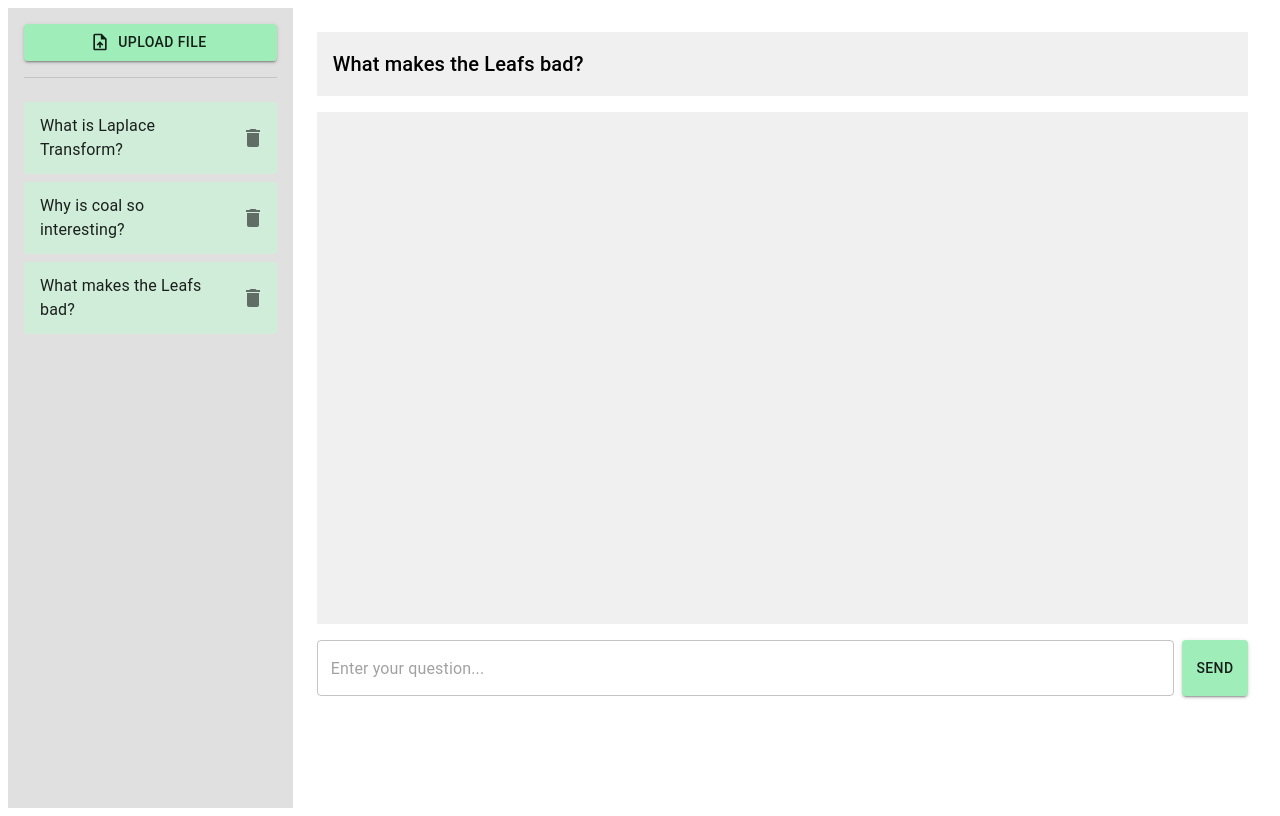
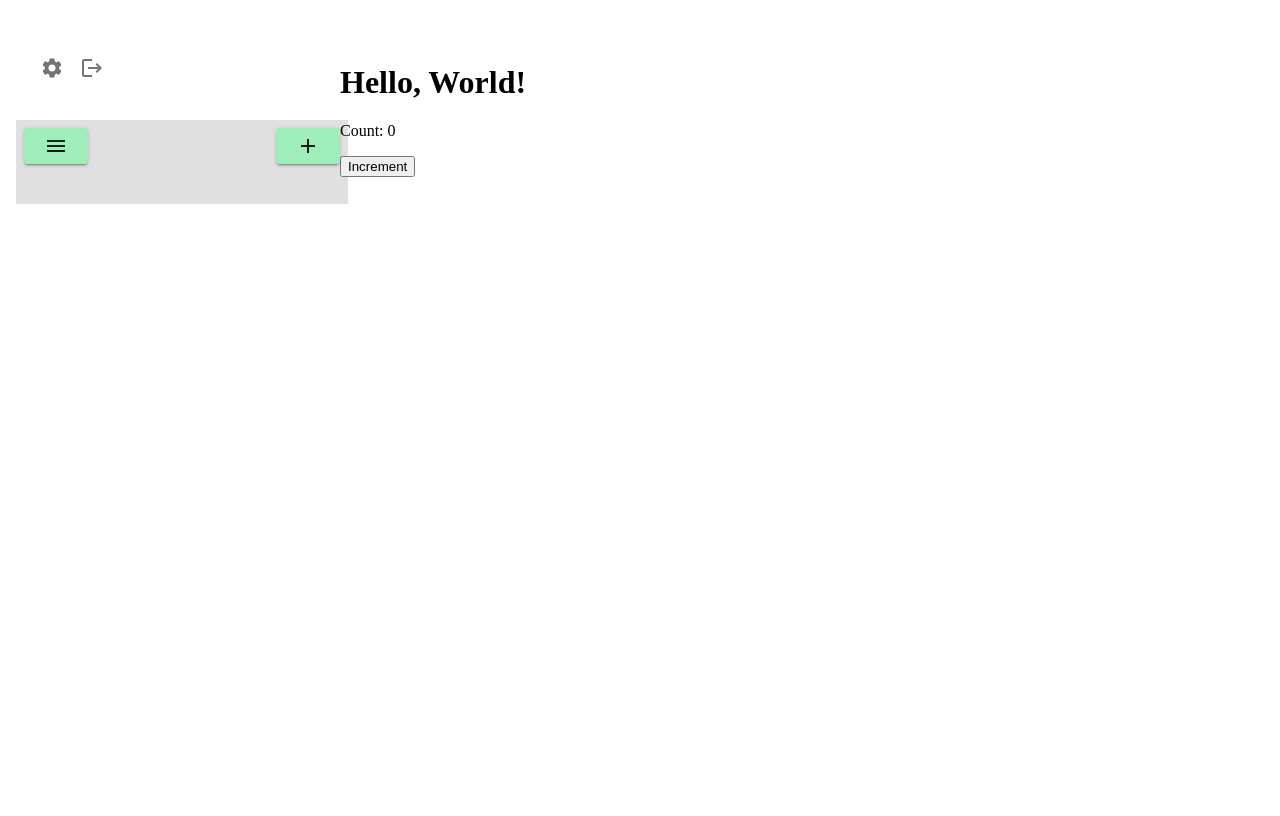
Before and after one commit to SE-Exort/InfoGrep-Frontend, a React (Create React App) app: page / in a window 1280 px wide. Both pictures are taken after a click on the button "GO TO CHAT". Built offline with nearby package versions, Linux system fonts and the light colour scheme.

Commit message:
Removed Panel controller Basic Settings Bar no functionality Chat now getting session id Chatroommanager functional needs UI work

```diff
--- a/src/components/chatroomManager.tsx
+++ b/src/components/chatroomManager.tsx
@@ -1,22 +1,161 @@
-import React, { useState } from 'react';
+import React, { useState, useEffect } from 'react';
+import { Box, Button, TextField, Typography, List, ListItem, ListItemText, IconButton, Divider } from '@mui/material';
+import { Delete, Add, Menu } from '@mui/icons-material';
+import { useNavigate, useLocation } from 'react-router-dom';
+import { createTheme, ThemeProvider } from '@mui/material/styles';
 
-const ChatroomManager = () => {
+interface Chatroom {
+  CHATROOM_UUID: string;
+  CHATROOM_NAME: string;
+}
+
+const ChatroomManager = ({ sessionImport }: { sessionImport: string }) => {
   const [count, setCount] = useState(0);
+  const [session, setSession] = useState<string>('');
+  const [uuid, setUUID] = useState<string>('');
+  const [chatrooms, setChatrooms] = useState<Chatroom[]>([]);
+  const [minimized, setMinimized] = useState<boolean>(false);
 
-  // Handler functions here
-  const incrementCount = () => {
-    setCount(count + 1);
+  const minimizePanel = () => {
+    minimized ? setMinimized(false) : setMinimized(true);
   };
 
-  // Component render
-  // need Settings component
-  //
+  const getUUID = async () => {
+    try {
+      const sessionToken = session;
+      console.log(JSON.stringify({ sessionToken }));
+      const response = await fetch(`http://localhost:4000/check`, {
+        method: 'POST',
+        headers: {
+          'Content-Type': 'application/json',
+        },
+        body: JSON.stringify({ sessionToken }),
+      });
+      if (!response.ok) {
+        throw new Error('Request failed');
+      }
+      const data = await response.json();
+      if (data.error) {
+        throw new Error(data.status);
+      }
+      setUUID(data.data);
+      console.log('UUID:', data.data);
+    } catch (error) {
+      console.error('UUID error:', error);
+    }
+  };
+
+  const newChatroom = async () => {
+    try {
+      const cookie = session;
+      // const response = await fetch(`http://localhost:8003/api/room?` + new URLSearchParams({ cookie }).toString());
+      const response = await fetch(`http://localhost:8003/api/room?` + new URLSearchParams({cookie}).toString(), {
+        method: 'POST',
+        headers: {
+          'Content-Type': 'application/x-www-form-urlencoded', // or 'application/json' if sending JSON data
+        },
+        body: new URLSearchParams({ cookie }).toString() // Send the data in the body
+      });
+
+      if (!response.ok) {
+        throw new Error('Request failed');
+      }
+      const data = await response.json();
+      if (data.error) {
+        throw new Error(data.status);
+      }
+      console.log('Chatroom creation successful:', data, data.list);
+      getChatrooms();
+    } catch (error) {
+      console.error('Chatroom creation error:', error);
+    }
+  };
+
+  useEffect(() => {
+    setSession(sessionImport);
+  }, []);
+
+  useEffect(() => {
+    if(session){
+      getUUID();
+    }
+  }, [session]);
+
+  useEffect(() => {
+    if(uuid){
+      getChatrooms();
+    }
+  }, [uuid]);
+
+  const getChatrooms = async () => {
+    try {
+      const cookie = session;
+      const response = await fetch(`http://localhost:8003/api/rooms?` + new URLSearchParams({ cookie }).toString());
+      if (!response.ok) {
+        throw new Error('Request failed');
+      }
+      const data = await response.json();
+      if (data.error) {
+        throw new Error(data.status);
+      }
+
+      setChatrooms(data.list);
+      console.log('Chatroom grep successful:', data.list);
+    } catch (error) {
+      console.error('Chatroom grep error:', error);
+    }
+  };
+
+  const deleteChatroom = async (chatroom_uuid: string) => {
+    try {
+      const cookie = session;
+      // const response = await fetch(`http://localhost:8003/api/room?` + new URLSearchParams({ cookie }).toString());
+      const response = await fetch(`http://localhost:8003/api/room?` + new URLSearchParams({ chatroom_uuid, cookie}).toString(), {
+        method: 'DELETE',
+        headers: {
+          'Content-Type': 'application/x-www-form-urlencoded', // or 'application/json' if sending JSON data
+        },
+        body: new URLSearchParams({ chatroom_uuid, cookie }).toString() // Send the data in the body
+      });
+
+      if (!response.ok) {
+        throw new Error('Request failed');
+      }
+      const data = await response.json();
+      if (data.error) {
+        throw new Error(data.status);
+      }
+      console.log('Chatroom delete successful:', data);
+      getChatrooms();
+    } catch (error) {
+      console.error('Chatroom delete error:', error);
+    }
+  };
+
   return (
-    <div>
-      <h1>Hello, World!</h1>
-      <p>Count: {count}</p>
-      <button onClick={incrementCount}>Increment</button>
-    </div>
+    <Box width={minimized ? "25%" : "100%"} bgcolor="#e0e0e0" p={1} display="flex" flexDirection="column" gap={2}>
+      <Box display="flex" justifyContent="space-between" alignItems="center">
+        <Button variant="contained" color="primary" onClick={minimizePanel}>
+          <Menu />
+        </Button>
+        <Button variant="contained" color="primary" onClick={newChatroom}>
+          <Add />
+        </Button>
+      </Box>
+      <List>
+      {chatrooms.map((cr, index) => (
+        <Box key={cr.CHATROOM_NAME} sx={{ bgcolor: 'secondary.main', borderRadius: '4px', mb: 1 }}> {/* Use cr.id instead of index for key */}
+          <ListItem secondaryAction={
+            <IconButton edge="end" aria-label="delete" onClick={() => deleteChatroom(cr.CHATROOM_UUID)}> {/* Pass cr.id to deleteChatroom */}
+              <Delete />
+            </IconButton>
+          }>
+            <ListItemText primary={cr.CHATROOM_NAME} sx={{ color: 'primary.contrastText' }} /> {/* Use cr.name for the primary text */}
+          </ListItem>
+        </Box>
+      ))}
+          </List>
+    </Box>
   );
 };
 
--- a/src/components/settingsBar.tsx
+++ b/src/components/settingsBar.tsx
@@ -1,22 +1,27 @@
 import React, { useState } from 'react';
+import Box from '@mui/material/Box';
+import IconButton from '@mui/material/IconButton';
+import LogoutIcon from '@mui/icons-material/Logout';
+import SettingsIcon from '@mui/icons-material/Settings';
 
-const SettingsBar = () => {
+const SettingsBar = ({ uuid }: { uuid: string }) => {
   const [count, setCount] = useState(0);
 
-  // Handler functions here
-  const incrementCount = () => {
-    setCount(count + 1);
+  const handleLogout = () => {
+    console.log('Logging out...');
   };
 
-  // Component render
-  // need Settings component
-  //
   return (
-    <div>
-      <h1>Hello, World!</h1>
-      <p>Count: {count}</p>
-      <button onClick={incrementCount}>Increment</button>
-    </div>
+    <Box sx={{ p: 2 }}>
+      <Box sx={{ display: 'flex', alignItems: 'center', mt: 2 }}>
+        <IconButton onClick={() => console.log('Settings')}>
+          <SettingsIcon />
+        </IconButton>
+        <IconButton onClick={handleLogout}>
+          <LogoutIcon />
+        </IconButton>
+      </Box>
+    </Box>
   );
 };
 
--- a/src/pages/chat.tsx
+++ b/src/pages/chat.tsx
@@ -3,8 +3,9 @@ import { Box, Button, TextField, Typography, List, ListItem, ListItemText, IconB
 import { Delete, UploadFile } from '@mui/icons-material';
 import { useNavigate, useLocation } from 'react-router-dom';
 import { createTheme, ThemeProvider } from '@mui/material/styles';
+import Chatroom from '../components/chatroom';
+import SettingsBar from '../components/settingsBar';
 import ChatroomManager from '../components/chatroomManager';
-import Chatroom from '../components/chatroom';
 
 const theme = createTheme({
   palette: {
@@ -20,10 +21,12 @@ const theme = createTheme({
 
 function Chat() {
   const navigate = useNavigate();
-  const location = useLocation();
+  let location = useLocation();
   const [session, setSession] = useState<string>('');
+  const [uuid, setUUID] = useState<string>('');
   const [messages, setMessages] = useState<string[]>([]);
   const [currentMessage, setCurrentMessage] = useState('');
+  const [loading, setLoading] = useState(true);
   const [questions, setQuestions] = useState<string[]>([
     'What is Laplace Transform?',
     'Why is coal so interesting?',
@@ -31,8 +34,46 @@ function Chat() {
   ]);
 
   useEffect(() => {
-    setSession(location.state ? location.state.session : null);
+    const timer = setTimeout(() => {
+      setLoading(false); // This will switch to the main content after 2 seconds
+    }, 1000);
+    return () => clearTimeout(timer); // Cleanup the timer
+  }, []); // Empty dependency array means this effect runs once on mount
+
+  useEffect(() => {
+    setSession(location.state.sessionID);
   }, [location]);
+
+  useEffect(() => {
+    if(session){
+      console.log('ChatSession:', session);
+      getUUID();
+    }
+  }, [session]);
+
+  const getUUID = async () => {
+      try {
+        const sessionToken = session;
+        const response = await fetch(`http://localhost:4000/check`, {
+          method: 'POST',
+          headers: {
+            'Content-Type': 'application/json',
+          },
+          body: JSON.stringify({ sessionToken }),
+        });
+        if (!response.ok) {
+          throw new Error('Request failed');
+        }
+        const data = await response.json();
+        if (data.error) {
+          throw new Error(data.status);
+        }
+        setUUID(data.data);
+        console.log('UUID:', data.data);
+      } catch (error) {
+        console.error('UUID error:', error);
+      }
+  };
 
   const sendMessage = () => {
     if (!currentMessage.trim()) return; // Prevent sending empty messages
@@ -53,15 +94,19 @@ function Chat() {
     console.log('File uploaded');
   };
 
+  if (loading) {
+    return <div>Loading...</div>; // Display loading screen
+  }
   return (
     <ThemeProvider theme={theme}>
-      <Box display="flex" justifyContent="space-between" alignItems="center">
-        {/* <ChatroomManager/>
+      <Box display="flex" justifyContent="flex-start" alignItems="center">
+        <Box width="25%" p={1} display="flex" flexDirection="column" gap={2}>
+          <SettingsBar uuid={uuid}/>
+          <ChatroomManager sessionImport={session}/>
+        </Box>
         <Chatroom/>
-
-        Move all into components for managing*/}
       </Box>
-      <Box display="flex" height="100vh">
+      {/* <Box display="flex" height="100vh">
         <Box width="20%" bgcolor="#e0e0e0" p={2} display="flex" flexDirection="column" gap={2}>
           <Button
             variant="contained"
@@ -114,7 +159,7 @@ function Chat() {
             </Button>
           </Box>
         </Box>
-      </Box>
+      </Box> */}
     </ThemeProvider>
   );
 }
--- a/src/pages/login.tsx
+++ b/src/pages/login.tsx
@@ -578,7 +578,7 @@ function Login() {
   }, [session]);
 
   const goToChat = () => {
-    navigate('/chat', { state: { session } }); // Use the path you defined in your Routes
+    navigate('/chat', { state: { sessionID: session } }); // Use the path you defined in your Routes
     // pass session to chat
   };
 
```
Also changed, not shown: src/components/panelController.tsx (deleted, +0 -23 lines).
